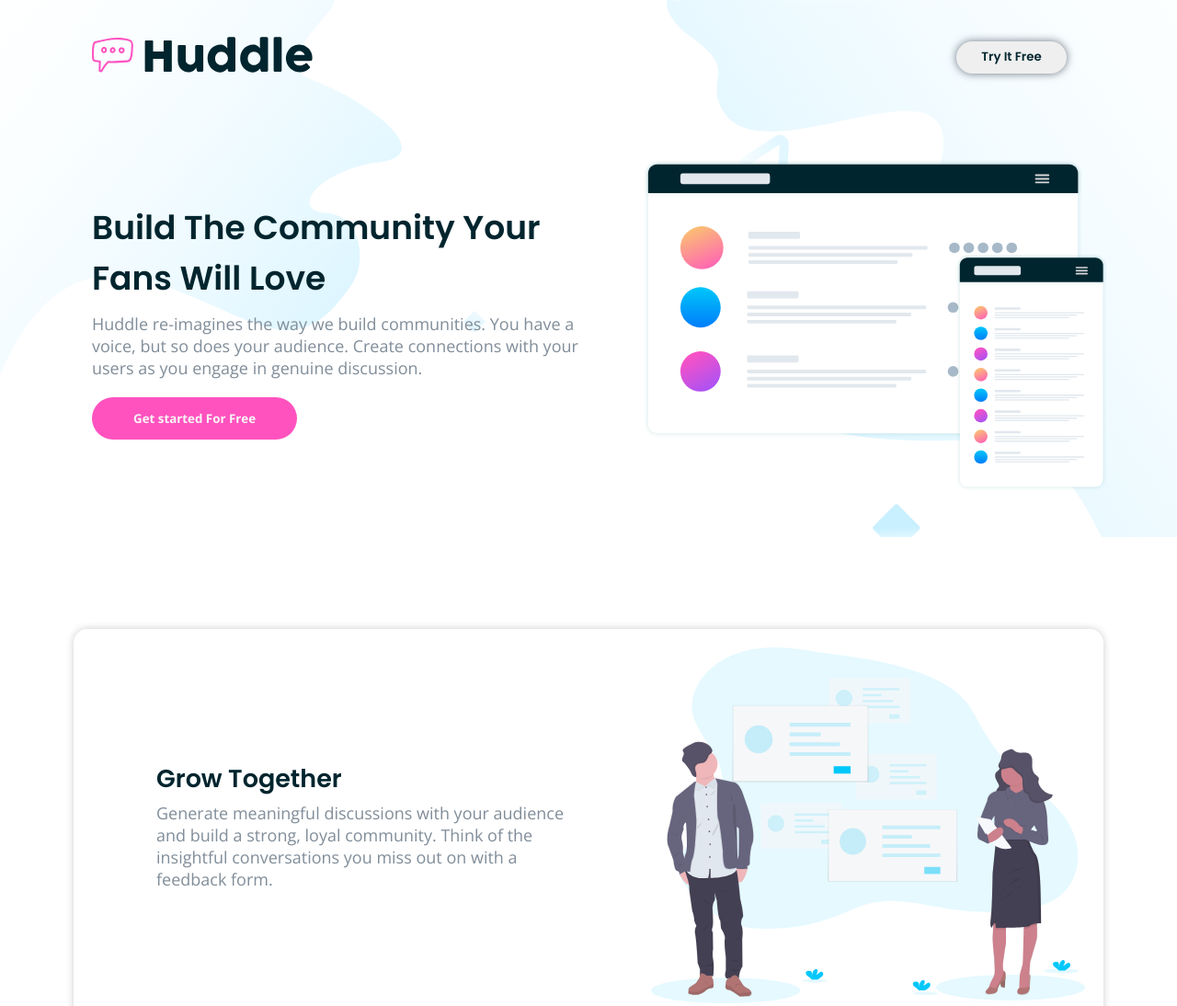
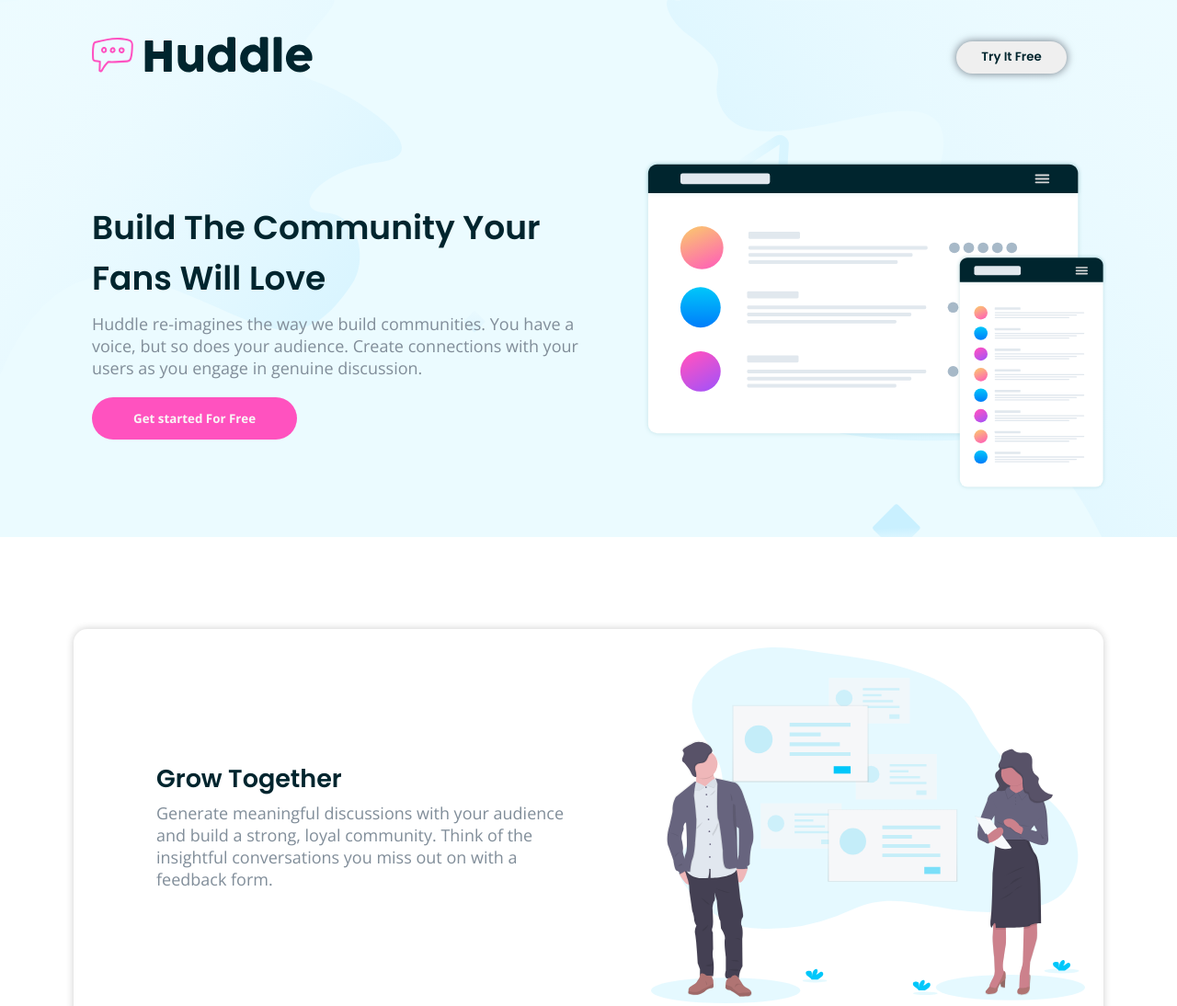
Before and after one commit to surajCoder07/huddle-landing-page, a plain HTML site: page index.html in a window 1280 px wide. Shown: the top 1094 px of the page at 92% size. Drawn offline with nearby package versions, Linux system fonts and the light colour scheme.

Commit message:
adding background color

```diff
--- a/style.css
+++ b/style.css
@@ -42,6 +42,7 @@ p{
     position: relative;
     z-index: 2;
     overflow: hidden;
+    background-color:  hsl(193, 100%, 96%);
 }
 
 .nav{
```
